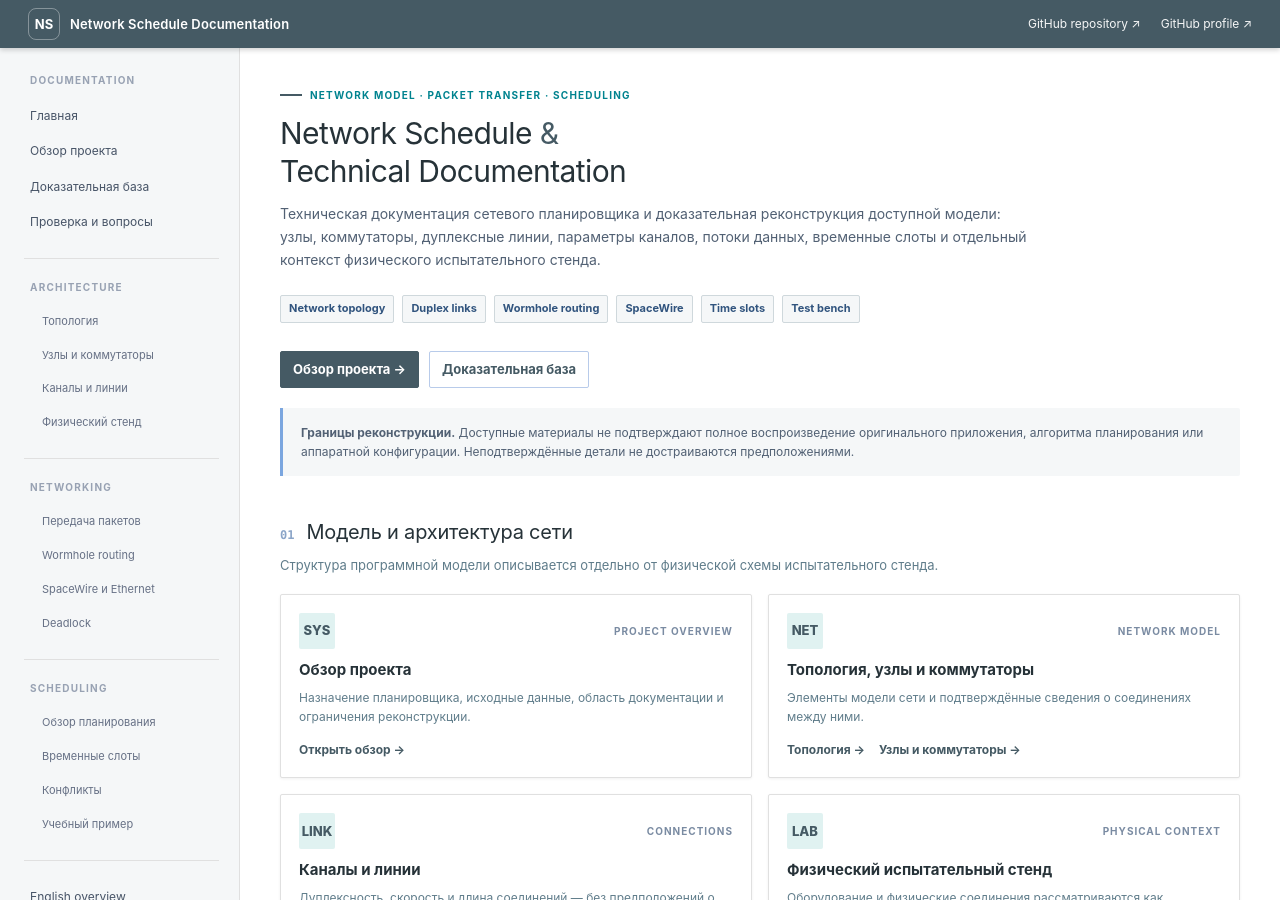
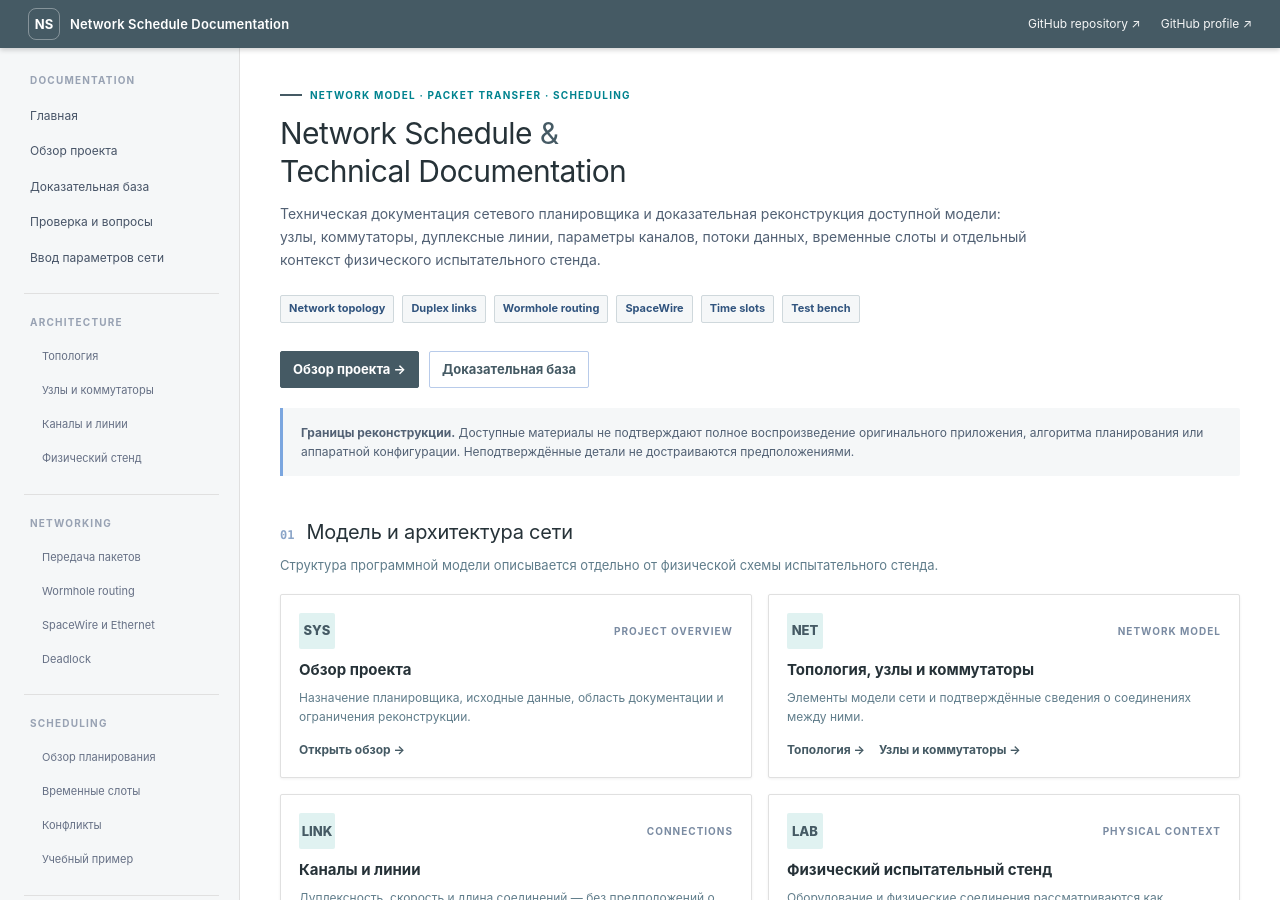
Before and after one commit to ekatmoz88-alt/network-schedule-docs, a Jekyll site: the page built from index.md, in a window 1280 px wide and 900 px high. Built offline with Jekyll 4.4.1, drawn with Linux system fonts in a browser that asks for light colours.

Commit message:
Add network input tool navigation and script

```diff
--- a/_layouts/default.html
+++ b/_layouts/default.html
@@ -28,6 +28,7 @@
         <a href="{{ '/docs/overview/' | relative_url }}">Обзор проекта</a>
         <a href="{{ '/docs/evidence/' | relative_url }}">Доказательная база</a>
         <a href="{{ '/docs/verification/' | relative_url }}">Проверка и вопросы</a>
+        <a href="{{ '/tools/network-input/' | relative_url }}">Ввод параметров сети</a>
       </nav>
       <div class="side-divider"></div>
       <p class="side-label">Architecture</p>
@@ -73,5 +74,6 @@
       </footer>
     </main>
   </div>
+  <script src="{{ '/assets/js/network-input.js' | relative_url }}" defer></script>
 </body>
 </html>
```
